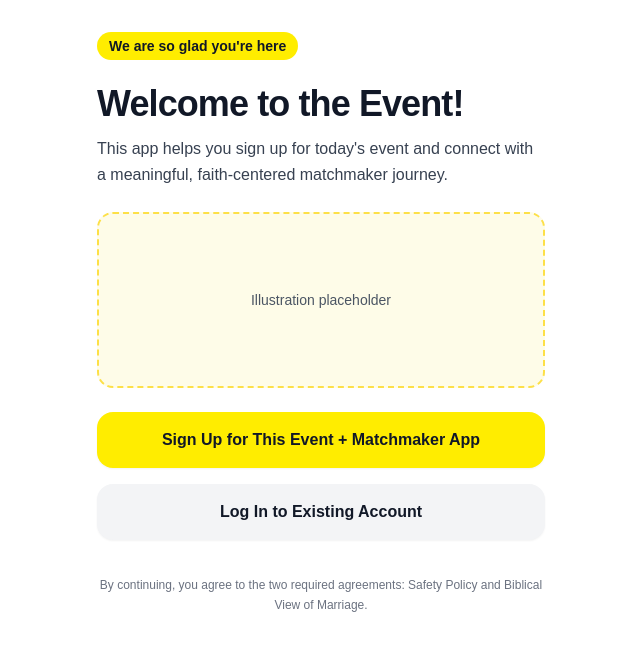
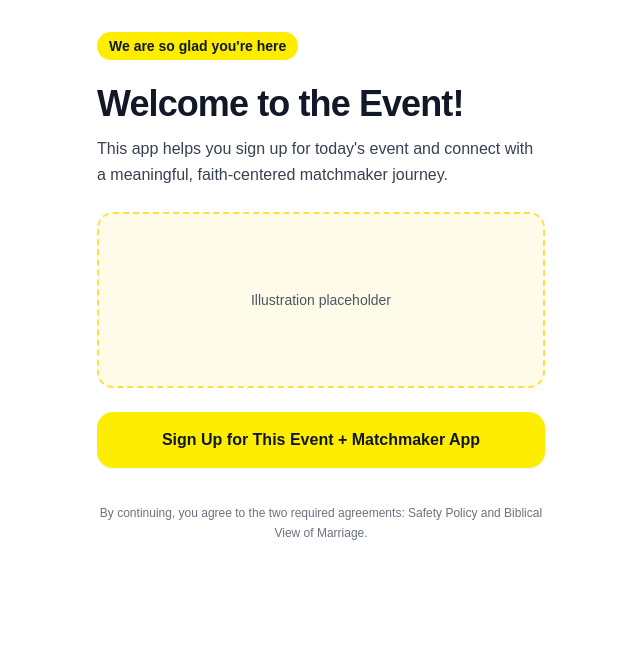
Before and after one commit to JoshuaTaylorIllustration/multi-church-matchmaker-mvp, a Next.js app: page / in a window 1280 px wide. Shown: the top 650 px of the page, without its empty margins (319-959 px from the left). Built offline with nearby package versions, Linux system fonts and the light colour scheme.

Commit message:
Restore original landing layout while keeping auth flow

```diff
--- a/app/page.tsx
+++ b/app/page.tsx
@@ -9,10 +9,12 @@ export default function EventQrLandingPage() {
         </p>
 
         <header className="space-y-3">
-          <h1 className="text-4xl font-extrabold tracking-tight text-gray-900">Welcome to the Event!</h1>
+          <h1 className="text-4xl font-extrabold tracking-tight text-gray-900">
+            Welcome to the Event!
+          </h1>
           <p className="text-base leading-relaxed text-gray-700">
-            This app helps you sign up for today&apos;s event and connect with a meaningful, faith-centered
-            matchmaker journey.
+            This app helps you sign up for today&apos;s event and connect with a
+            meaningful, faith-centered matchmaker journey.
           </p>
         </header>
 
@@ -20,7 +22,6 @@ export default function EventQrLandingPage() {
           Illustration placeholder
         </div>
 
-        <div className="space-y-4">
         <Link
           href="/signup"
           className="inline-flex w-full items-center justify-center rounded-2xl bg-flyerYellow px-5 py-4 text-base font-bold text-gray-900 shadow-sm transition hover:brightness-95 active:scale-[0.99]"
@@ -28,16 +29,9 @@ export default function EventQrLandingPage() {
           Sign Up for This Event + Matchmaker App
         </Link>
 
-          <Link
-            href="/login"
-            className="inline-flex w-full items-center justify-center rounded-2xl bg-gray-100 px-5 py-4 text-base font-bold text-gray-900 shadow-sm transition hover:bg-gray-200"
-          >
-            Log In to Existing Account
-          </Link>
-        </div>
-
         <p className="mt-3 text-center text-xs leading-relaxed text-gray-500">
-          By continuing, you agree to the two required agreements: Safety Policy and Biblical View of Marriage.
+          By continuing, you agree to the two required agreements: Safety Policy
+          and Biblical View of Marriage.
         </p>
       </section>
     </main>
```
Lines whose indentation alone changed are shown as unchanged.
